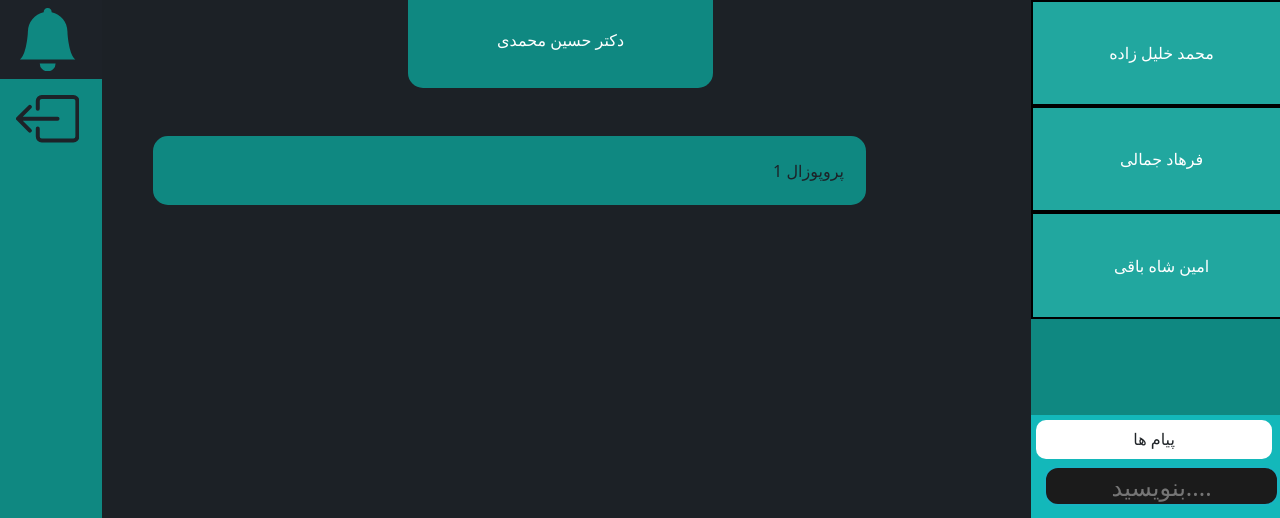
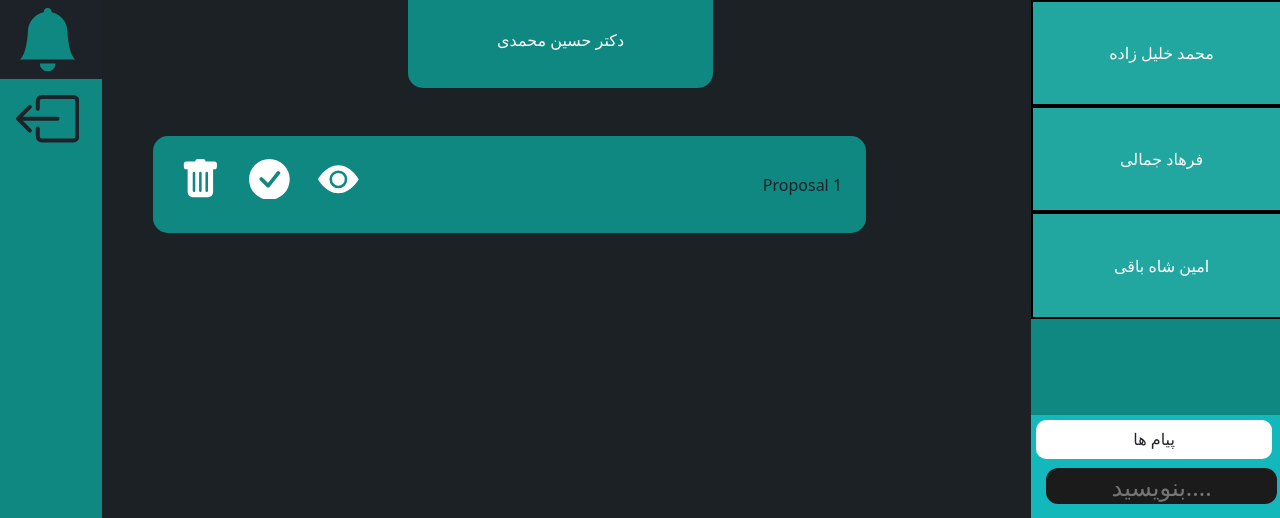
Before and after one commit to frhadjmli/proposal_registry_system, a Django app: page /account/supervisor_profile/ in a window 1280 px wide. Shown: the top 518 px of the page. Run offline with Django 4.2, Linux system fonts and the light colour scheme; parts of the project's set-up code (start-up, migrations or seed data) failed here and were passed over.

Commit message:
Making links clickable

```diff
--- a/account/templates/account/hod_profile.html
+++ b/account/templates/account/hod_profile.html
@@ -17,20 +17,26 @@
         <div style="background: #18B4C2;padding: 2%;width:70%;border-radius: 25px;margin: 5% 15%;">
             <div class="row row-cols-4">
                 <div class="col" style="width: 10%">
+                    <a href="#" style="color: white">
                     <svg xmlns="http://www.w3.org/2000/svg" width="20%" fill="currentColor" class="bi bi-trash-fill" viewBox="0 0 16 16">
                       <path d="M2.5 1a1 1 0 0 0-1 1v1a1 1 0 0 0 1 1H3v9a2 2 0 0 0 2 2h6a2 2 0 0 0 2-2V4h.5a1 1 0 0 0 1-1V2a1 1 0 0 0-1-1H10a1 1 0 0 0-1-1H7a1 1 0 0 0-1 1H2.5zm3 4a.5.5 0 0 1 .5.5v7a.5.5 0 0 1-1 0v-7a.5.5 0 0 1 .5-.5zM8 5a.5.5 0 0 1 .5.5v7a.5.5 0 0 1-1 0v-7A.5.5 0 0 1 8 5zm3 .5v7a.5.5 0 0 1-1 0v-7a.5.5 0 0 1 1 0z"/>
                     </svg>
+                    </a>
                 </div>
                 <div class="col" style="width: 10%">
+                    <a href="#" style="color: white">
                     <svg xmlns="http://www.w3.org/2000/svg" width="20%" fill="currentColor" class="bi bi-eye-fill" viewBox="0 0 16 16">
                       <path d="M10.5 8a2.5 2.5 0 1 1-5 0 2.5 2.5 0 0 1 5 0z"/>
                       <path d="M0 8s3-5.5 8-5.5S16 8 16 8s-3 5.5-8 5.5S0 8 0 8zm8 3.5a3.5 3.5 0 1 0 0-7 3.5 3.5 0 0 0 0 7z"/>
                     </svg>
+                    </a>
                 </div>
                 <div class="col" style="width: 10%">
+                    <a href="#" style="color: white">
                     <svg xmlns="http://www.w3.org/2000/svg" width="20%" fill="currentColor" class="bi bi-check-circle-fill" viewBox="0 0 16 16">
                       <path d="M16 8A8 8 0 1 1 0 8a8 8 0 0 1 16 0zm-3.97-3.03a.75.75 0 0 0-1.08.022L7.477 9.417 5.384 7.323a.75.75 0 0 0-1.06 1.06L6.97 11.03a.75.75 0 0 0 1.079-.02l3.992-4.99a.75.75 0 0 0-.01-1.05z"/>
                     </svg>
+                    </a>
                 </div>
                 <div class="col" style="width: 70%;text-align: right;padding: 2%">
                     پروپوزال شماره 1
--- a/account/templates/account/supervisor_profile.html
+++ b/account/templates/account/supervisor_profile.html
@@ -23,7 +23,33 @@
             </div>
             <br><br>
             <div class="proposal" style="width: 70%;margin: 0 15%">
-                پروپوزال 1
+                <div class="row row-cols-3">
+                    <div class="col" style="width: 10%">
+                        <a href="#" style="color: white">
+                            <svg xmlns="http://www.w3.org/2000/svg" width="15%" fill="currentColor" class="bi bi-trash-fill" viewBox="0 0 16 16">
+                              <path d="M2.5 1a1 1 0 0 0-1 1v1a1 1 0 0 0 1 1H3v9a2 2 0 0 0 2 2h6a2 2 0 0 0 2-2V4h.5a1 1 0 0 0 1-1V2a1 1 0 0 0-1-1H10a1 1 0 0 0-1-1H7a1 1 0 0 0-1 1H2.5zm3 4a.5.5 0 0 1 .5.5v7a.5.5 0 0 1-1 0v-7a.5.5 0 0 1 .5-.5zM8 5a.5.5 0 0 1 .5.5v7a.5.5 0 0 1-1 0v-7A.5.5 0 0 1 8 5zm3 .5v7a.5.5 0 0 1-1 0v-7a.5.5 0 0 1 1 0z"/>
+                            </svg>
+                        </a>
+                    </div>
+                    <div class="col" style="width: 10%">
+                        <a href="#" style="color: white">
+                            <svg xmlns="http://www.w3.org/2000/svg" width="15%" fill="currentColor" class="bi bi-check-circle-fill" viewBox="0 0 16 16">
+                              <path d="M16 8A8 8 0 1 1 0 8a8 8 0 0 1 16 0zm-3.97-3.03a.75.75 0 0 0-1.08.022L7.477 9.417 5.384 7.323a.75.75 0 0 0-1.06 1.06L6.97 11.03a.75.75 0 0 0 1.079-.02l3.992-4.99a.75.75 0 0 0-.01-1.05z"/>
+                            </svg>
+                        </a>
+                    </div>
+                    <div class="col" style="width: 10%">
+                        <a href="#" style="color: white">
+                            <svg xmlns="http://www.w3.org/2000/svg" width="15%" fill="currentColor" class="bi bi-eye-fill" viewBox="0 0 16 16">
+                              <path d="M10.5 8a2.5 2.5 0 1 1-5 0 2.5 2.5 0 0 1 5 0z"/>
+                              <path d="M0 8s3-5.5 8-5.5S16 8 16 8s-3 5.5-8 5.5S0 8 0 8zm8 3.5a3.5 3.5 0 1 0 0-7 3.5 3.5 0 0 0 0 7z"/>
+                            </svg>
+                        </a>
+                    </div>
+                    <div class="col" style="width: 70%;text-align: right;padding: 2%">
+                        Proposal 1
+                    </div>
+                </div>
             </div>
         </div>
         <div class="col" style="width: 20%;text-align: center;background: #0F8881;padding: 0">
```
Also changed, not shown: account/templates/account/group_up.html (+10 -6 lines), account/templates/account/supervisors_list.html (+6 -4 lines).
